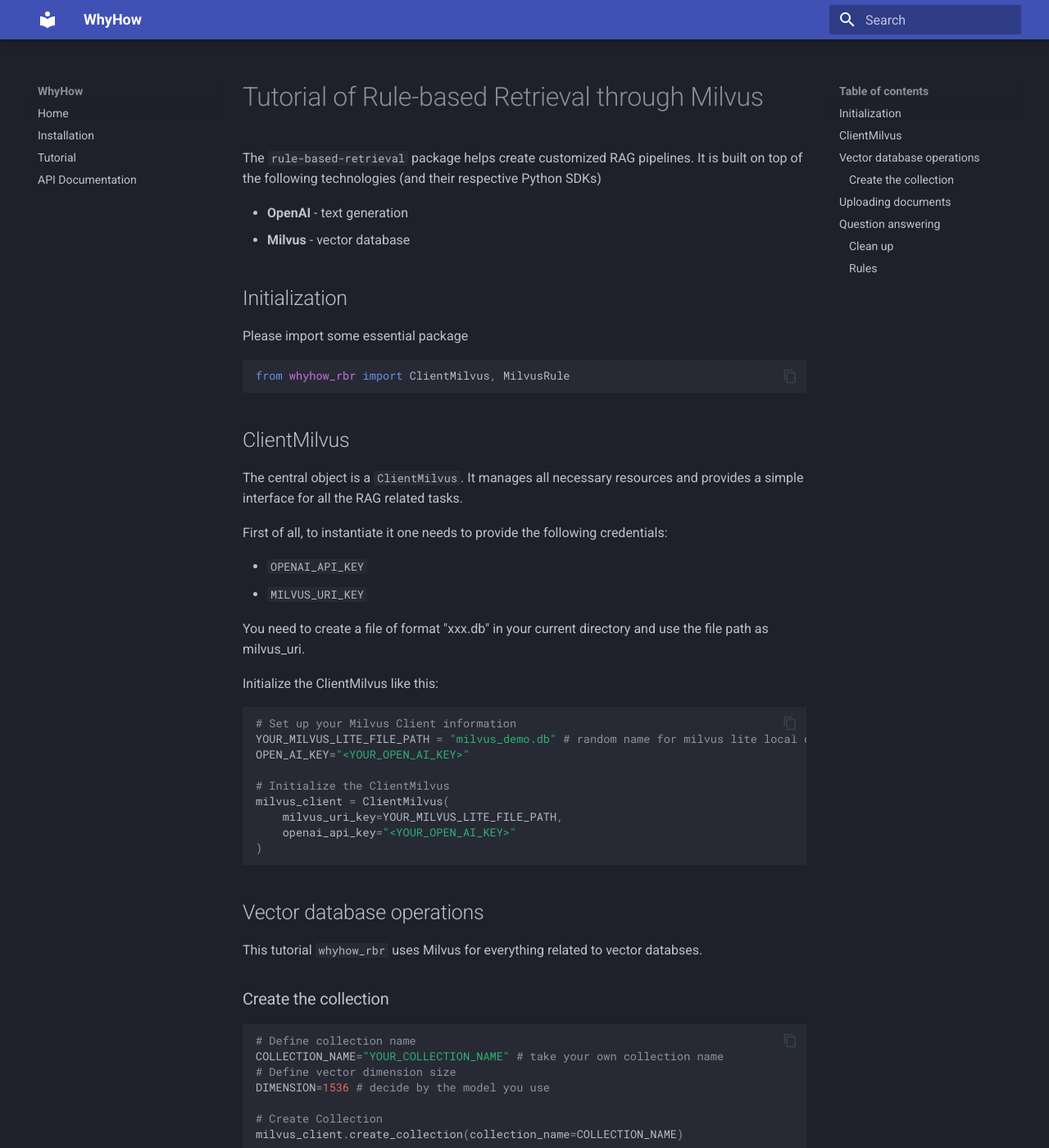
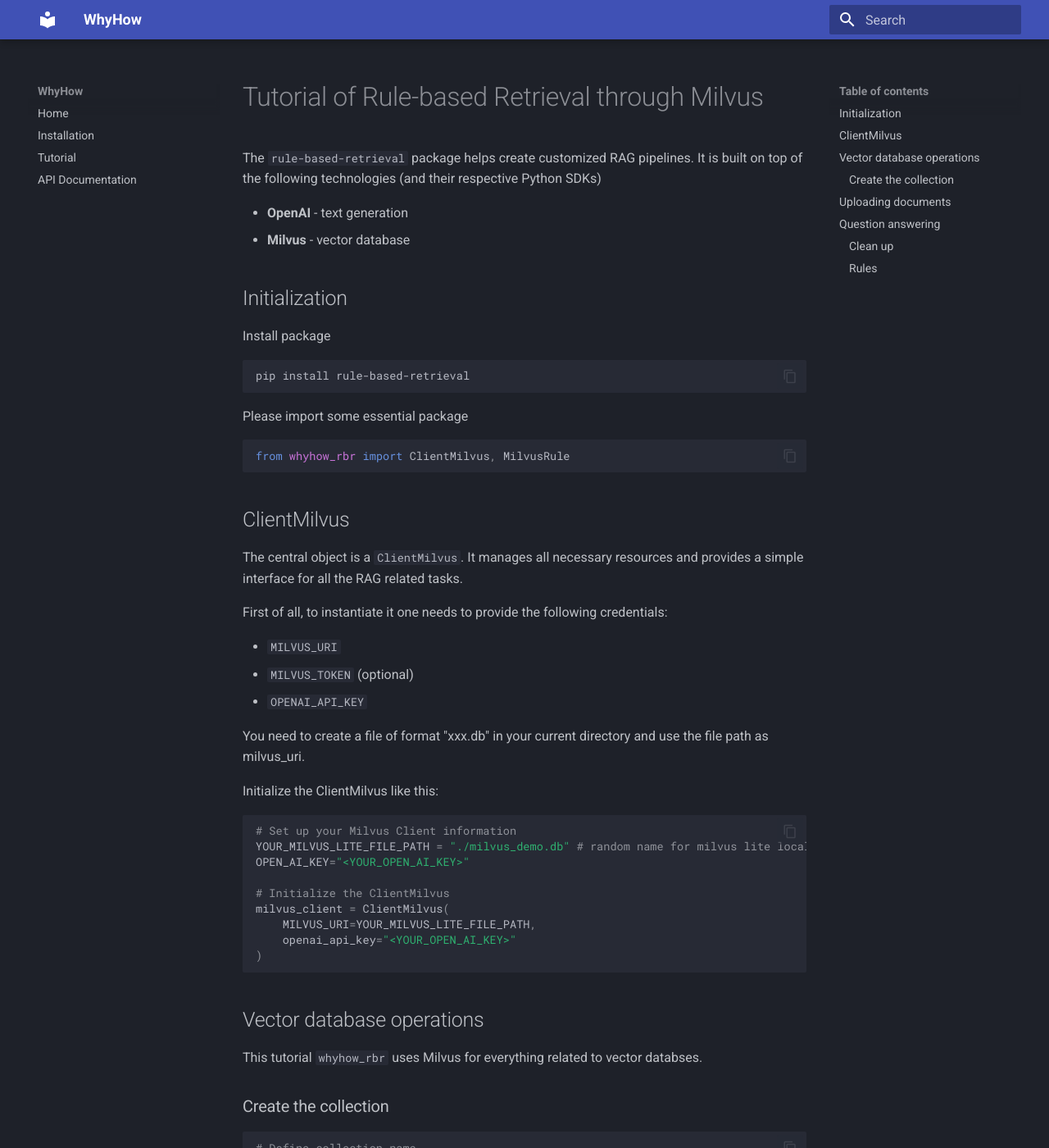
Before and after one commit to whyhow-ai/rule-based-retrieval, an MkDocs documentation site: the page built from docs/milvus.md, in a window 1280 px wide and 1400 px high. Shown: the whole window at 82% size. Built offline with MkDocs 1.6.1 and Material for MkDocs 9.7.7, drawn with Linux system fonts in a browser that asks for light colours.

````diff
--- a/docs/milvus.md
+++ b/docs/milvus.md
@@ -7,6 +7,11 @@ of the following technologies (and their respective Python SDKs)
 - **Milvus** - vector database
 
 ## Initialization
+
+Install package
+```shell
+pip install rule-based-retrieval
+```
 
 Please import some essential package
 ```python
@@ -21,8 +26,9 @@ and provides a simple interface for all the RAG related tasks.
 First of all, to instantiate it one needs to provide the following
 credentials:
 
+- `MILVUS_URI`
+- `MILVUS_TOKEN` (optional)
 - `OPENAI_API_KEY`
-- `MILVUS_URI_KEY`
 
 You need to create a file of format "xxx.db" in your current directory
 and use the file path as milvus_uri.
@@ -31,12 +37,12 @@ Initialize the ClientMilvus like this:
 
 ```python
 # Set up your Milvus Client information
-YOUR_MILVUS_LITE_FILE_PATH = "milvus_demo.db" # random name for milvus lite local db
+YOUR_MILVUS_LITE_FILE_PATH = "./milvus_demo.db" # random name for milvus lite local db
 OPEN_AI_KEY="<YOUR_OPEN_AI_KEY>"
 
 # Initialize the ClientMilvus
 milvus_client = ClientMilvus(
-    milvus_uri_key=YOUR_MILVUS_LITE_FILE_PATH,
+    MILVUS_URI=YOUR_MILVUS_LITE_FILE_PATH,
     openai_api_key="<YOUR_OPEN_AI_KEY>"
 )
 ```
--- a/pyproject.toml
+++ b/pyproject.toml
@@ -20,7 +20,7 @@ dependencies = [
     "pydantic>1",
     "pypdf",
     "tiktoken",
-    "pymilvus"
+    "pymilvus>=2.4.4"
 ]
 dynamic = ["version"]
 
--- a/src/whyhow_rbr/__init__.py
+++ b/src/whyhow_rbr/__init__.py
@@ -9,7 +9,8 @@ from whyhow_rbr.exceptions import (
     OpenAIException,
 )
 from whyhow_rbr.rag import Client, Rule
-from whyhow_rbr.rag_milvus import ClientMilvus, MilvusRule
+# TODO
+from src.whyhow_rbr.rag_milvus import ClientMilvus, MilvusRule
 
 __version__ = "v0.1.4"
 __all__ = [
````
Also changed, not shown: other parts of docs/milvus.md (+1 -1 lines), 2 other files.
